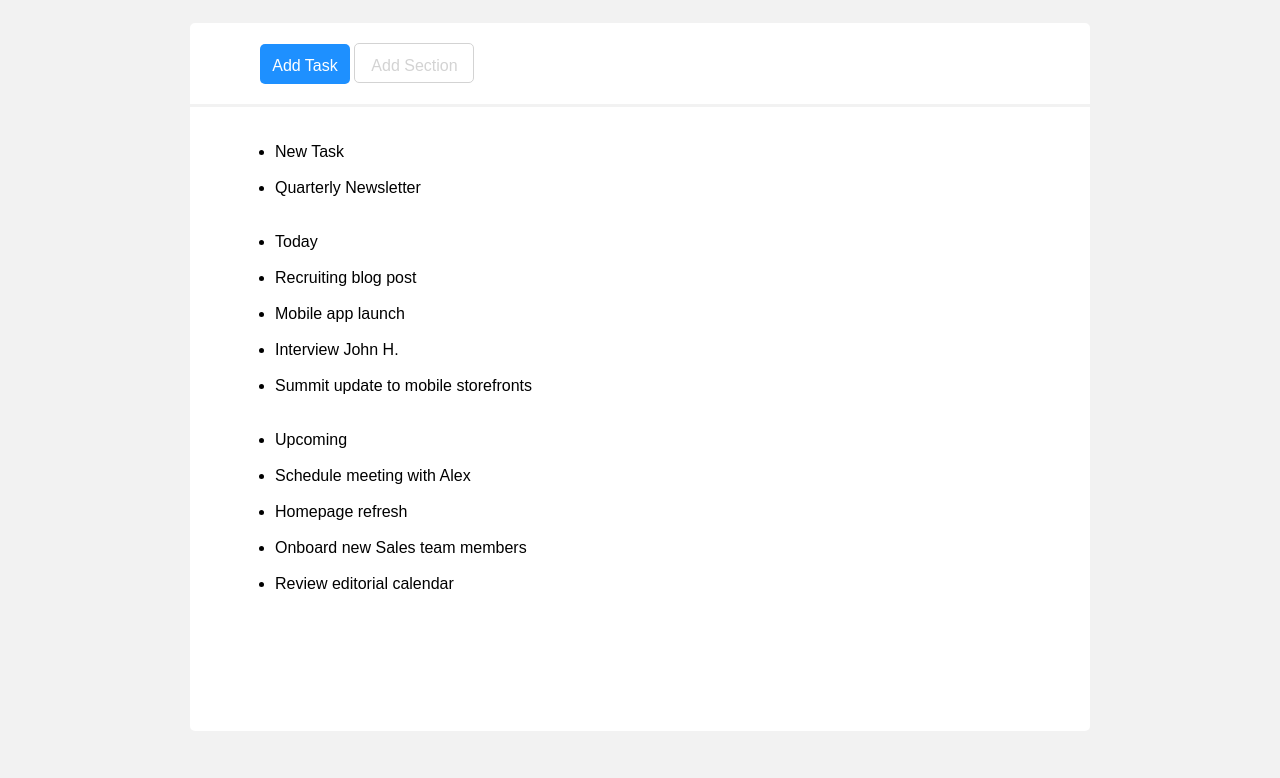
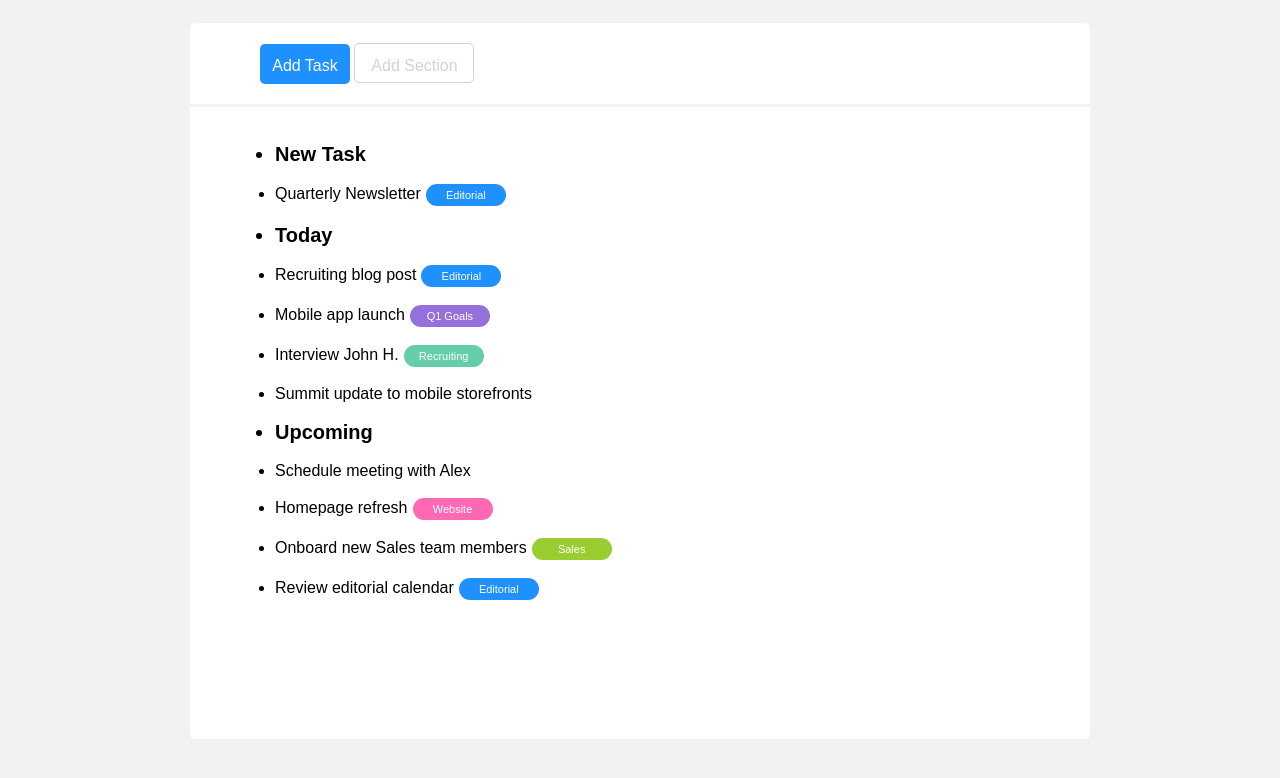
Before and after one commit to cinvenz/html-css-toboolist, a plain HTML site: page index.html in a window 1280 px wide. Shown: the part 84-862 px from the top of the page. Drawn offline with Linux system fonts and the light colour scheme.

Commit message:
complete list

```diff
--- a/index.html
+++ b/index.html
@@ -22,18 +22,18 @@
                 <div class="main-container">
                     <div class="list"><br><br>
                         <ul>
-                            <li>New Task</li><br>
-                            <li>Quarterly Newsletter</li><br><br>
-                            <li>Today</li><br>
-                            <li>Recruiting blog post</li><br>
-                            <li>Mobile app launch</li><br>
-                            <li>Interview John H.</li><br>
-                            <li>Summit update to mobile storefronts</li><br><br>
-                            <li>Upcoming</li><br>
+                            <li class="list-name"><strong>New Task</strong></li><br>
+                            <li>Quarterly Newsletter<div class="editorial">Editorial</div> </li><br>
+                            <li class="list-name"><strong>Today</strong></li><br>
+                            <li>Recruiting blog post<div class="editorial">Editorial</div> </li><br>
+                            <li>Mobile app launch<div class="q1">Q1 Goals</div> </li><br>
+                            <li>Interview John H.<div class="recruiting">Recruiting</div> </li><br>
+                            <li>Summit update to mobile storefronts</li><br>
+                            <li class="list-name"><strong>Upcoming</strong></li><br>
                             <li>Schedule meeting with Alex</li><br>
-                            <li>Homepage refresh</li><br>
-                            <li>Onboard new Sales team members</li><br>
-                            <li>Review editorial calendar</li><br>
+                            <li>Homepage refresh<div class="website">Website</div> </li><br>
+                            <li>Onboard new Sales team members<div class="sales">Sales</div> </li><br>
+                            <li>Review editorial calendar<div class="editorial">Editorial</div> </li><br>
 
                         </ul>
                     </div>
--- a/style.css
+++ b/style.css
@@ -63,7 +63,7 @@ img {
     background-color: white;
     max-width: 900px;
     margin: auto;
-    height: 78vh;
+    height: 79vh;
     position: relative;
     top: 48px;
     border-bottom-left-radius: 5px;
@@ -73,3 +73,73 @@ img {
 .list {
     margin-left: 85px;
 }
+
+.list-name {
+    font-size: 20px;
+}
+
+.editorial {
+    display: inline-block;
+    background-color: rgb(30, 144, 255);
+    color: white;
+    width: 80px;
+    height: 22px;
+    text-align: center;
+    padding-top: 5px;
+    margin-left: 5px;
+    border-radius: 15px;
+    font-size: 11px;
+
+}
+
+.q1 {
+    display: inline-block;
+    background-color: rgb(147, 112, 219);
+    color: white;
+    width: 80px;
+    height: 22px;
+    text-align: center;
+    padding-top: 5px;
+    margin-left: 5px;
+    border-radius: 15px;
+    font-size: 11px;
+}
+
+.recruiting {
+    display: inline-block;
+    background-color: rgb(102, 205, 170);
+    color: white;
+    width: 80px;
+    height: 22px;
+    text-align: center;
+    padding-top: 5px;
+    margin-left: 5px;
+    border-radius: 15px;
+    font-size: 11px;
+}
+
+.website {
+    display: inline-block;
+    background-color: rgb(255, 105, 180);
+    color: white;
+    width: 80px;
+    height: 22px;
+    text-align: center;
+    padding-top: 5px;
+    margin-left: 5px;
+    border-radius: 15px;
+    font-size: 11px;
+}
+
+.sales {
+    display: inline-block;
+    background-color: rgb(154, 205, 50);
+    color: white;
+    width: 80px;
+    height: 22px;
+    text-align: center;
+    padding-top: 5px;
+    margin-left: 5px;
+    border-radius: 15px;
+    font-size: 11px;
+}
```
